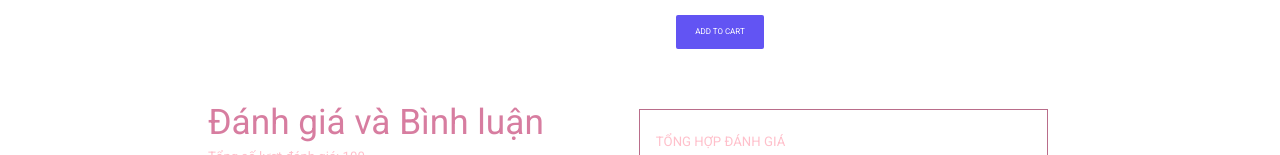
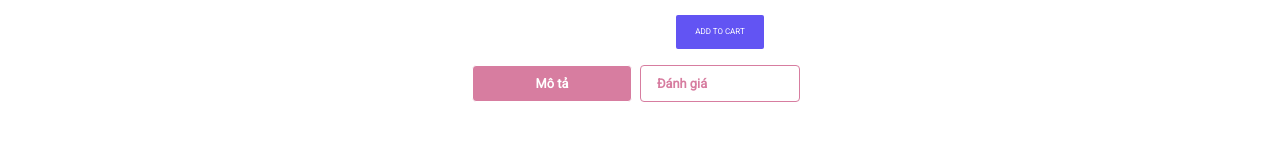
Before and after one commit to dannyngvn/quangtung, a React (Create React App) app: page /singleproduct/12 in a window 1280 px wide. Shown: the part 727-882 px from the top of the page. Built offline with nearby package versions, Linux system fonts and the light colour scheme.

Commit message:
add đánh giá 5

```diff
--- a/src/pages/SingleProduct.js
+++ b/src/pages/SingleProduct.js
@@ -14,8 +14,6 @@ import { useProductContext } from "../contexts/ProductContext";
 import RatingForm from "../components/RatingForm/RatingForm";
 import { Helmet } from 'react-helmet';
 import RatingSummary from "../components/RatingSummary/RatingSummary";
-
-
 
 const SingleProduct = () => {
   const {
@@ -44,6 +42,7 @@ const SingleProduct = () => {
   const [review, setReview] = useState("");
   const [customerName, setCustomerName] = useState("");
   const [email, setEmail] = useState("");
+  const [activeTab, setActiveTab] = useState("description");
 
   const scrollToTopRef = useRef(null);
 
@@ -60,6 +59,10 @@ const SingleProduct = () => {
 
     scrollToTopRef.current.scrollIntoView({ behavior: "smooth" });
   }, [id, getSingleProduct, singleProduct]);
+
+  const handleTabChange = (tab) => {
+    setActiveTab(tab);
+  };
 
   return (
 
@@ -123,6 +126,29 @@ const SingleProduct = () => {
             {stock > 0 && <AddToCart product={singleProduct} />}
           </div>
         </div>
+        <div className="tab-container">
+          <div
+            className={`tab ${activeTab === "description" ? "active" : ""}`}
+            onClick={() => handleTabChange("description")}
+          >
+            Mô tả
+          </div>
+          <div
+            className={`tab ${activeTab === "reviews" ? "active" : ""}`}
+            onClick={() => handleTabChange("reviews")}
+          >
+            Đánh giá
+          </div>
+        </div>
+
+        {activeTab === "description" && (
+          <div className="tab-content">
+            {/* Mô tả */}
+          </div>
+        )}
+
+        {activeTab === "reviews" && (
+          <div className="tab-content">
             <RatingForm
               rating={rating}
               setRating={setRating}
@@ -133,9 +159,10 @@ const SingleProduct = () => {
               email={email}
               setEmail={setEmail}
             />
+          </div>
+        )}
+
       </Container>
-
-
     </Wrapper>
   );
 };
@@ -143,6 +170,39 @@ const SingleProduct = () => {
 
 
 const Wrapper = styled.section`
+
+.tab-container {
+  display: flex;
+  justify-content: center;
+  margin-top: 2rem;
+}
+
+.tab {
+  font-size: 1.6rem;
+  font-weight: bold;
+  cursor: pointer;
+  padding: 1rem 2rem;
+  margin-right: 1rem;
+  color: ${({ theme }) => theme.colors.pinkw};
+  background-color: ${({ theme }) => theme.colors.lightPink};
+  border: 1px solid ${({ theme }) => theme.colors.ư};
+  border-radius: 0.5rem;
+  width:200px;
+  &:hover {
+    background-color: ${({ theme }) => theme.colors.pinkw};
+    color: ${({ theme }) => theme.colors.white};
+  }
+
+  &.active {
+    background-color: ${({ theme }) => theme.colors.pinkw};
+    color: ${({ theme }) => theme.colors.white};
+    width:200px;
+  }
+}
+
+.tab-content {
+  margin-top: 2rem;
+}
   .container {
     padding: 3rem;
     zoom: 80%;
```
Lines whose indentation alone changed are shown as unchanged.
